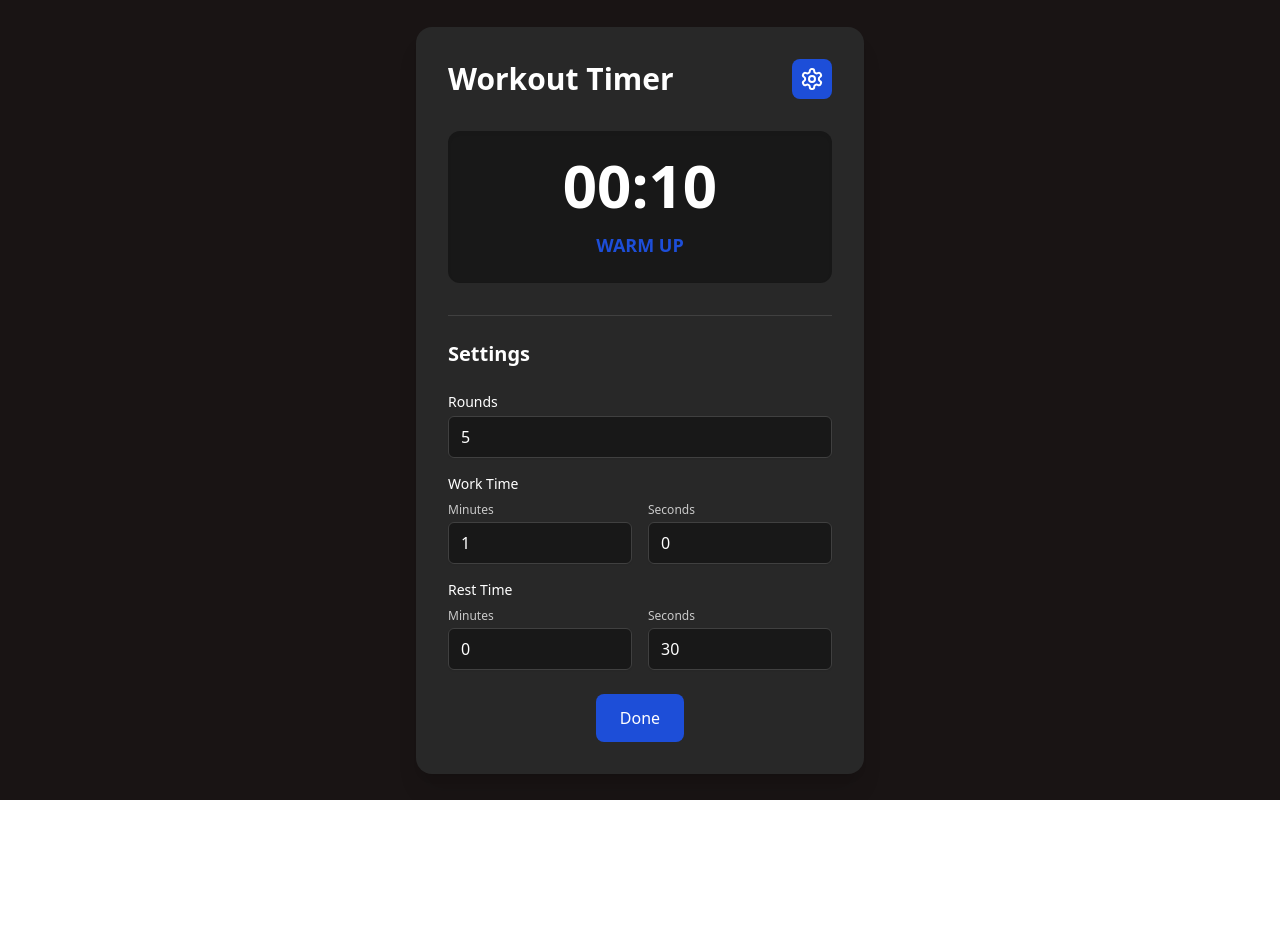
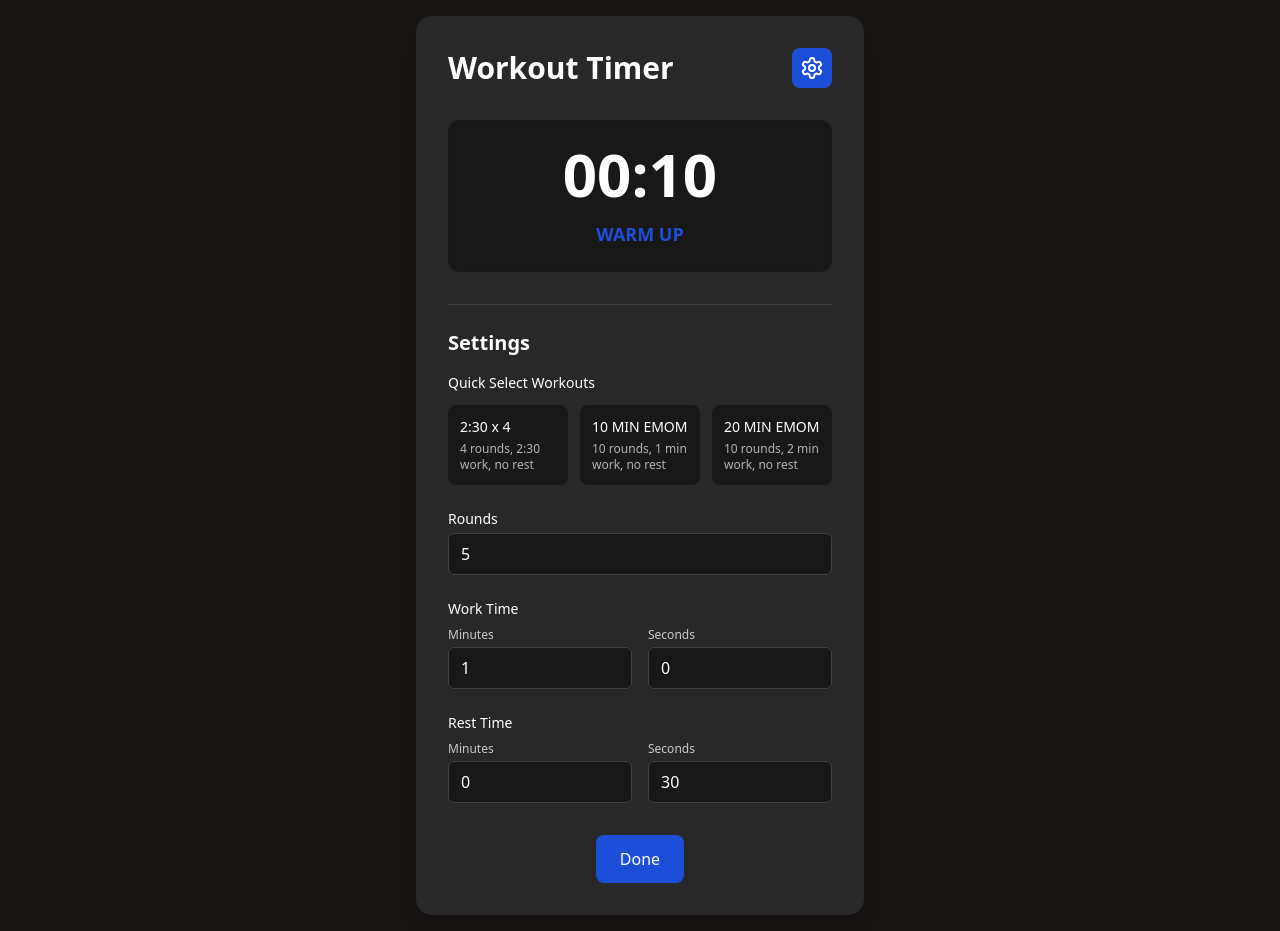
Before and after one commit to msm1227/timefit-pro, a React (Vite) app: page / in a window 1280 px wide. Both pictures are taken after a click on the button 812 px from the left and 165 px from the top of the page. Before the commit the page ends 800 px from the top, so only its background shows below. Built offline with nearby package versions, Linux system fonts and the light colour scheme.

Commit message:
add quick select

```diff
--- a/src/components/Settings.tsx
+++ b/src/components/Settings.tsx
@@ -10,6 +10,12 @@ interface SettingsProps {
   onClose: () => void;
 }
 
+interface QuickSelectWorkout {
+  name: string;
+  description: string;
+  settings: Partial<TimerSettings>;
+}
+
 const Settings: React.FC<SettingsProps> = ({
   mode,
   isRunning,
@@ -18,6 +24,36 @@ const Settings: React.FC<SettingsProps> = ({
   isOpen,
   onClose,
 }) => {
+  const quickSelectWorkouts: QuickSelectWorkout[] = [
+    {
+      name: '2:30 x 4',
+      description: '4 rounds, 2:30 work, no rest',
+      settings: {
+        rounds: 4,
+        workTime: 150, // 2:30 in seconds
+        restTime: 0,
+      },
+    },
+    {
+      name: '10 MIN EMOM',
+      description: '10 rounds, 1 min work, no rest',
+      settings: {
+        rounds: 10,
+        workTime: 60,
+        restTime: 0,
+      },
+    },
+    {
+      name: '20 MIN EMOM',
+      description: '10 rounds, 2 min work, no rest',
+      settings: {
+        rounds: 10,
+        workTime: 120,
+        restTime: 0,
+      },
+    },
+  ];
+
   const handleMinutesChange = (minutes: number) => {
     const currentSeconds = settings.time % 60;
     setSettings({ ...settings, time: (minutes * 60) + currentSeconds });
@@ -65,9 +101,43 @@ const Settings: React.FC<SettingsProps> = ({
   if (!isOpen) return null;
 
   return (
-    <div className="space-y-6 mt-8 border-t border-[#404040] pt-6">
+    <div className="mt-8 border-t border-[#404040] pt-6">
       <h2 className="text-xl font-semibold text-white mb-4">Settings</h2>
-      <div className="space-y-4">
+      <div className="space-y-6">
+        {mode === 'interval' && (
+          <div>
+            <h3 className="text-sm font-medium text-white mb-3">Quick Select Workouts</h3>
+            <div className="grid grid-cols-3 gap-3">
+              {quickSelectWorkouts.map((workout) => (
+                <button
+                  key={workout.name}
+                  onClick={() => {
+                    if (!isRunning) {
+                      setSettings({
+                        ...settings,
+                        ...workout.settings,
+                      });
+                    }
+                  }}
+                  disabled={isRunning}
+                  className={`p-3 rounded-lg text-left transition-colors ${
+                    isRunning
+                      ? 'bg-[#232323] cursor-not-allowed opacity-50'
+                      : 'bg-[#181818] hover:bg-[#1D4ED8] hover:text-white'
+                  }`}
+                >
+                  <div className="text-sm font-medium text-white">
+                    {workout.name}
+                  </div>
+                  <div className="text-xs text-[#B3B3B3] mt-1">
+                    {workout.description}
+                  </div>
+                </button>
+              ))}
+            </div>
+          </div>
+        )}
+
         {mode === 'forTime' && (
           <div className="flex gap-4">
             <div className="flex-1">
```
